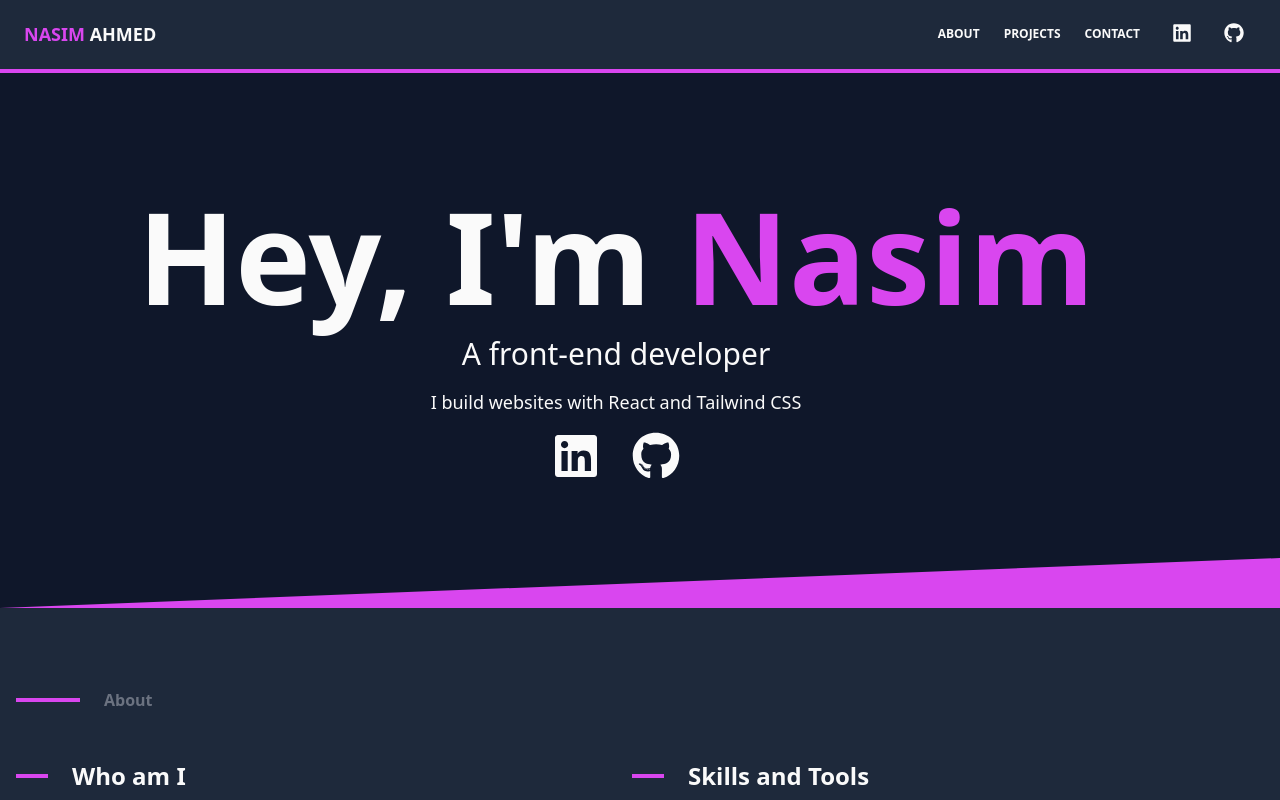
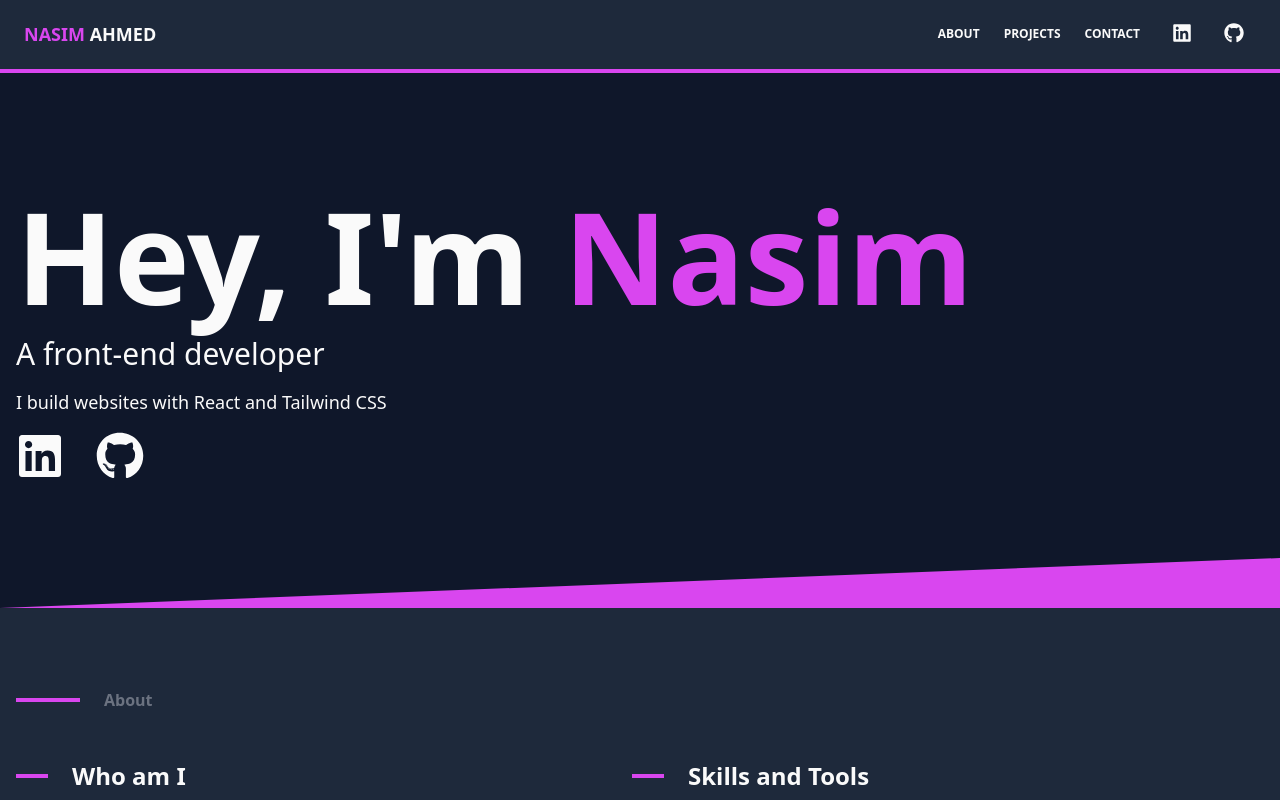
Before and after one commit to Nasim-A/react-portfolio, a React (Create React App) app: page / in a window 1280 px wide. Shown: the top 800 px of the page. Built offline with nearby package versions, Linux system fonts and the light colour scheme.

Commit message:
changed text-alignment of home section

```diff
--- a/src/components/Home.js
+++ b/src/components/Home.js
@@ -6,7 +6,7 @@ const Home = () => {
 		<div className="relative pt-16 pb-32 flex content-center items-center justify-center min-h-[75vh]">
 			<div className="container relative mx-auto mt-32">
 				<div className="items-center flex flex-wrap">
-					<div className="w-full px-4 ml-auto mr-auto text-center">
+					<div className="w-full px-4 mx-auto text-left">
 						<div className="pr-12">
 							<h1 className="text-zinc-50 font-semibold text-5xl md:text-9xl">
 								Hey, I'm <span className="text-fuchsia-500">Nasim</span>
@@ -17,7 +17,7 @@ const Home = () => {
 							<p className="mt-4 text-lg text-zinc-50">
 								I build websites with React and Tailwind CSS
 							</p>
-							<div className="flex justify-center text-5xl mt-4 text-zinc-50">
+							<div className="flex text-5xl mt-4 text-zinc-50">
 								<a href="https://www.linkedin.com/in/nasimahmed108/">
 									<FaLinkedin className="mr-4 hover:text-fuchsia-500" />
 								</a>
```
